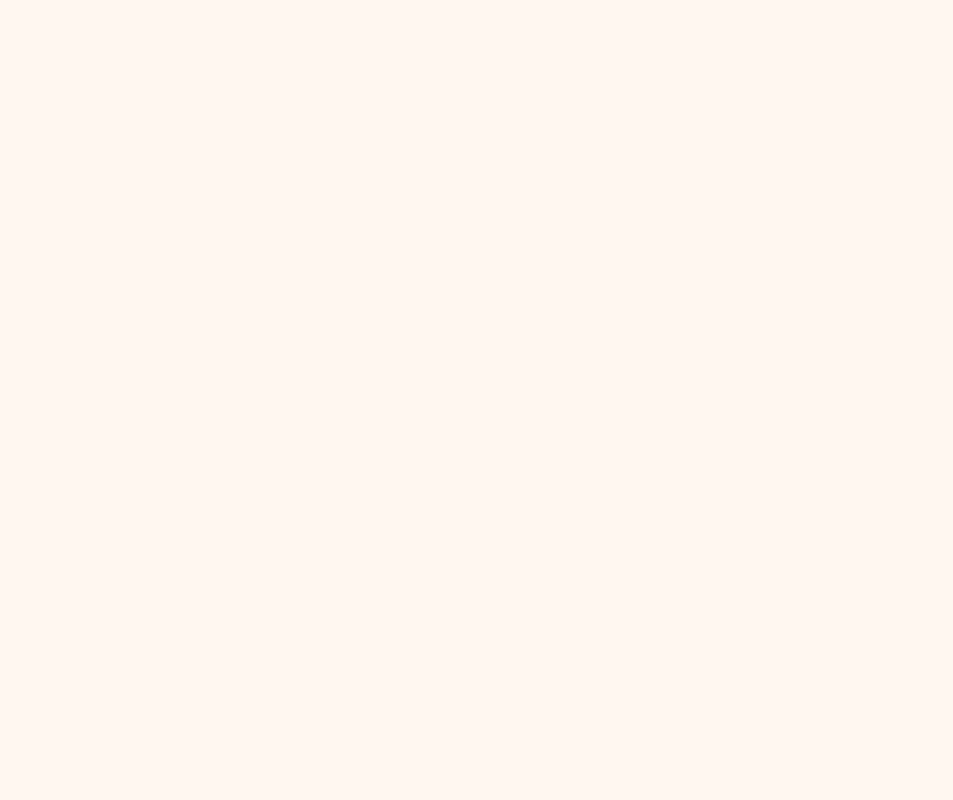
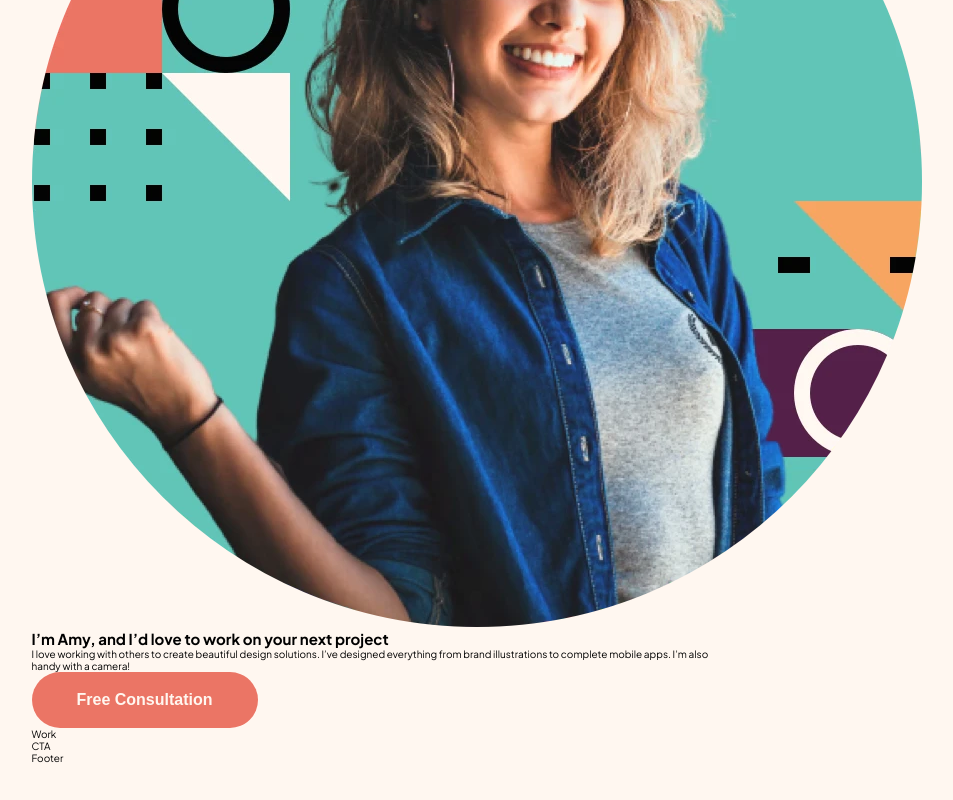
Before and after one commit to EdwardShanahan9/single_page_portfolio_design, a React (Vite) app: page / in a window 1280 px wide. Shown: the part 1002-1802 px from the top of the page, without its empty margins (264-1217 px from the left). Before the commit the page ends 843 px from the top, so only its background shows below. Built offline with nearby package versions, Linux system fonts and the light colour scheme.

Commit message:
Add About section
- Created About text content
- No styling has been added

```diff
--- a/src/App.jsx
+++ b/src/App.jsx
@@ -3,6 +3,7 @@ import "./app.css";
 import Header from "./layout/Header/Header";
 import Hero from "./layout/Hero/Hero";
 import Services from "./layout/Services/Servies";
+import About from "./layout/About/About";
 
 function App() {
   return (
@@ -11,7 +12,7 @@ function App() {
       <main>
         <Hero />
         <Services />
-        <section>About</section>
+        <About />
         <section>Work</section>
         <section>CTA</section>
       </main>
--- a/src/component/Button/Button.jsx
+++ b/src/component/Button/Button.jsx
@@ -8,7 +8,7 @@ const colorThemes = {
   },
   light: {
     background: "#EB7565",
-    hover: "F6A560",
+    hover: "#F6A560",
   },
 };
 
--- /dev/null
+++ b/src/layout/About/About.jsx
@@ -0,0 +1,24 @@
+import "./About.css";
+import AboutImage from "../../assets/img/image-amy.webp";
+import Button from "../../component/Button/Button";
+const About = () => {
+  return (
+    <section className="about">
+      <img src={AboutImage} alt="Profile Image" />
+
+      <div className="about__text">
+        <h2>I’m Amy, and I’d love to work on your next project</h2>
+
+        <p>
+          I love working with others to create beautiful design solutions. I’ve
+          designed everything from brand illustrations to complete mobile apps.
+          I’m also handy with a camera!
+        </p>
+
+        <Button text="Free Consultation" colorTheme="light" />
+      </div>
+    </section>
+  );
+};
+
+export default About;
```
Also changed, not shown: src/layout/About/About.css (added).
